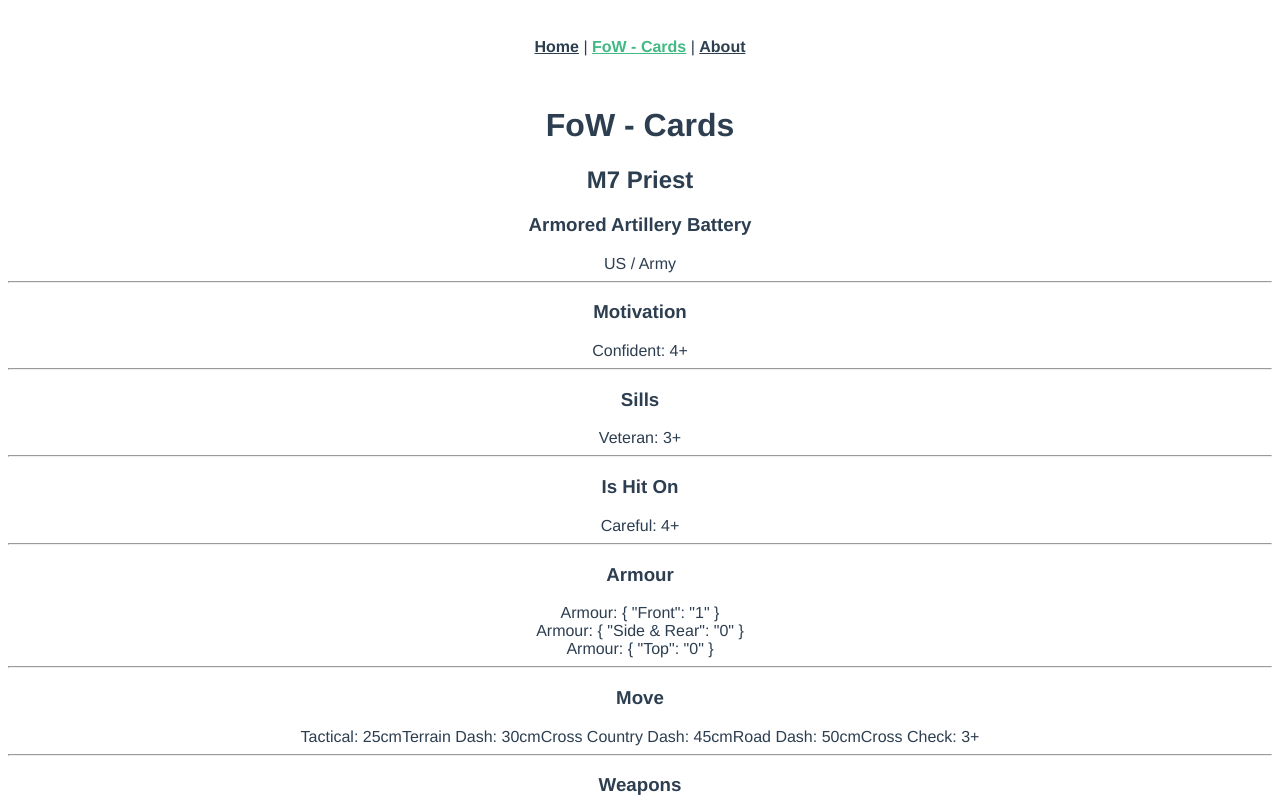
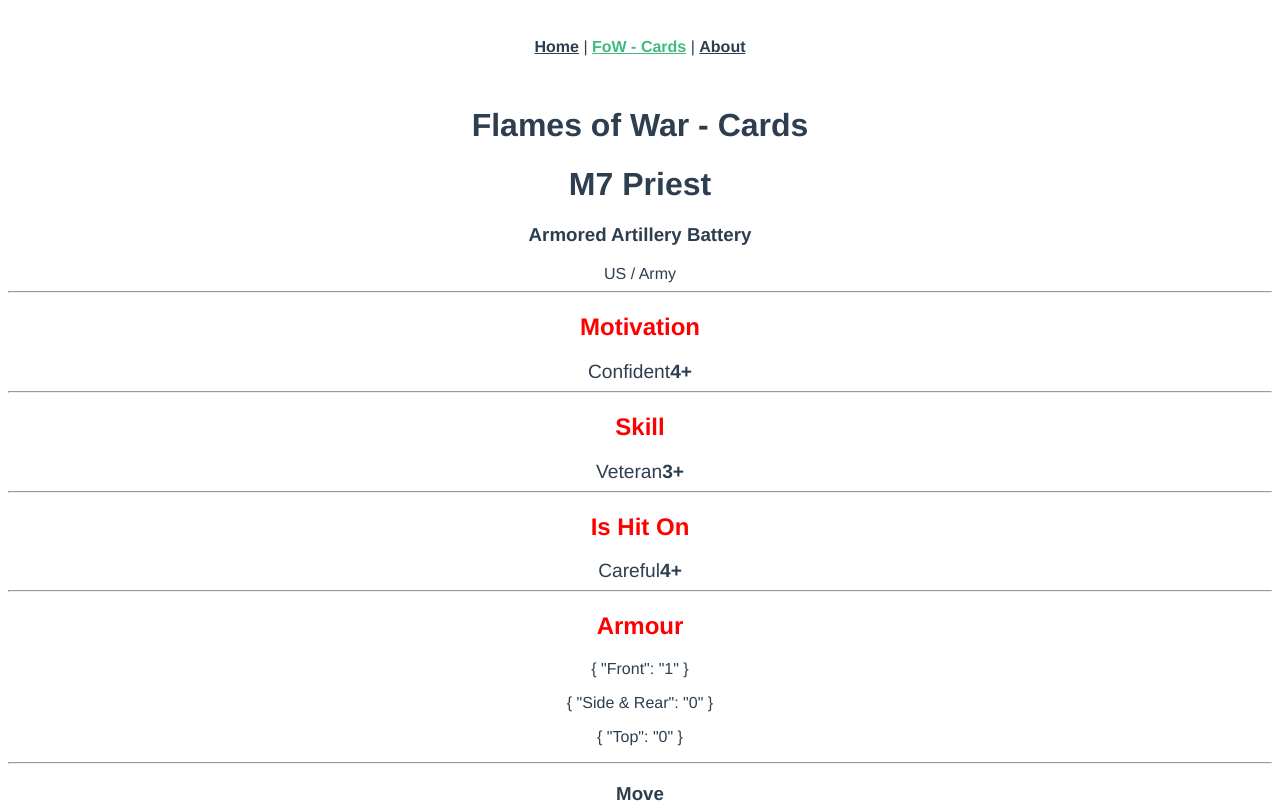
Before and after one commit to Aubacca/fow-cards, a Vue app: page /cards in a window 1280 px wide. Shown: the top 803 px of the page. Built offline with nearby package versions, Linux system fonts and the light colour scheme; data requests are answered from the project's data file.

Commit message:
Add new components
* add armour component.
* add skill component.

Fixes: fow-cards

```diff
--- /dev/null
+++ b/src/components/card/list/ArmourListComponent.vue
@@ -0,0 +1,19 @@
+<template>
+  <div v-show="this.itemList">
+    <h2>{{this.pageTitle}}</h2>
+    <p v-for="(item, index) in this.itemList" :key="index">{{item}}</p>
+  </div>
+</template>
+
+<script>
+export default {
+  name: "ArmourListComponent",
+  props: { pageTitle: String, itemList: Array },
+};
+</script>
+
+<style>
+h2 {
+  color: red;
+}
+</style>
--- a/src/components/card/list/CardComponent.vue
+++ b/src/components/card/list/CardComponent.vue
@@ -1,51 +1,26 @@
 <template>
   <div>
-    <h2>{{ this.cardDetail.header.title }}</h2>
+    <h1>{{ this.cardDetail.header.title }}</h1>
     <h3>{{ this.cardDetail.header.subtitle }}</h3>
-    <span
-      >{{ this.cardDetail.header.nation }} /
-      {{ this.cardDetail.header.name }}</span
-    >
+    <span>
+      {{ this.cardDetail.header.nation }} /
+      {{ this.cardDetail.header.name }}
+    </span>
     <hr />
-    <div>
-      <h3>Motivation</h3>
-      <div>
-        {{ this.cardDetail.motivation.name }}:
-        {{ this.cardDetail.motivation.w6 }}
-      </div>
-    </div>
+    <SkillBoxComponent :pageTitle="'Motivation'" :skills="this.cardDetail.motivation"></SkillBoxComponent>
     <hr />
-    <div>
-      <h3>Sills</h3>
-      <div>
-        {{ this.cardDetail.skill.name }}:
-        {{ this.cardDetail.skill.w6 }}
-      </div>
-    </div>
+    <SkillBoxComponent :pageTitle="'Skill'" :skills="this.cardDetail.skill"></SkillBoxComponent>
     <hr />
-    <div>
-      <h3>Is Hit On</h3>
-      <div>
-        {{ this.cardDetail.isHitOn.name }}:
-        {{ this.cardDetail.isHitOn.w6 }}
-      </div>
-    </div>
-    <div v-if="this.cardDetail.armour">
-      <hr />
-      <h3>Armour</h3>
-      <div v-for="arm in this.cardDetail.armour" :key="arm.id">
-        Armour: <span>{{ arm }}</span>
-      </div>
-    </div>
+    <SkillBoxComponent :pageTitle="'Is Hit On'" :skills="this.cardDetail.isHitOn"></SkillBoxComponent>
+    <hr />
+    <ArmourListComponent :pageTitle="'Armour'" :itemList="this.cardDetail.armour"></ArmourListComponent>
     <hr />
     <div>
       <h3>Move</h3>
       <div>
         <span>Tactical: {{ this.cardDetail.move.tactical }}</span>
         <span>Terrain Dash: {{ this.cardDetail.move.terainDash }}</span>
-        <span
-          >Cross Country Dash: {{ this.cardDetail.move.crossCountryDash }}</span
-        >
+        <span>Cross Country Dash: {{ this.cardDetail.move.crossCountryDash }}</span>
         <span>Road Dash: {{ this.cardDetail.move.roadDash }}</span>
         <span>Cross Check: {{ this.cardDetail.move.cross }}</span>
       </div>
@@ -54,12 +29,14 @@
     <div>
       <h3>Weapons</h3>
       <div v-for="weapon in this.cardDetail.weapons" :key="weapon.id">
-        Weapon: <span>{{ weapon.weapon }}</span> Range:
+        Weapon:
+        <span>{{ weapon.weapon }}</span> Range:
         <span>{{ weapon.range }}</span> RoF Halted:
         <span>{{ weapon.rofHalted }}</span> RoF Moving:
         <span>{{ weapon.rofMoving }}</span> Anti Tank:
         <span>{{ weapon.antiTank }}</span> Fire Power:
-        <span>{{ weapon.firePower }}</span> NOte: <span>{{ weapon.note }}</span>
+        <span>{{ weapon.firePower }}</span> NOte:
+        <span>{{ weapon.note }}</span>
       </div>
     </div>
     <hr />
@@ -68,8 +45,12 @@
 </template>
 
 <script>
+import ArmourListComponent from "./ArmourListComponent";
+import SkillBoxComponent from "./SkillBoxComponent";
+
 export default {
   name: "CardDetail",
+  components: { ArmourListComponent, SkillBoxComponent },
   props: {
     cardDetail: Object,
   },
--- /dev/null
+++ b/src/components/card/list/SkillBoxComponent.vue
@@ -0,0 +1,33 @@
+<template>
+  <div>
+    <h2>{{ this.pageTitle }}</h2>
+    <span class="motivation">{{this.skills.name}}</span>
+    <span class="motivation w6">{{this.skills.w6}}</span>
+    <div v-for="(item, index) in this.skills.skill" :key="index">
+      <span>
+        <div>{{item.name}}</div>
+        <div>{{item.rule}}</div>
+      </span>
+      <span class="w6">{{item.w6}}</span>
+    </div>
+  </div>
+</template>
+
+<script>
+export default {
+  name: "skillBoxComponent",
+  props: { pageTitle: String, skills: Object },
+};
+</script>
+
+<style>
+h2 {
+  color: red;
+}
+.motivation {
+  font-size: larger;
+}
+.w6 {
+  font-weight: bold;
+}
+</style>
--- a/src/store/index.js
+++ b/src/store/index.js
@@ -4,7 +4,9 @@
 Vue.use(Vuex);
 
 export default new Vuex.Store({
-  state: {},
+  state: {
+    cards: [],
+  },
   mutations: {},
   actions: {},
   modules: {},
--- a/src/views/Cards.vue
+++ b/src/views/Cards.vue
@@ -1,6 +1,6 @@
 <template>
   <div class="fow-cards">
-    <h1>FoW - Cards</h1>
+    <h1>Flames of War - Cards</h1>
     <CardListComponent />
   </div>
 </template>
```
